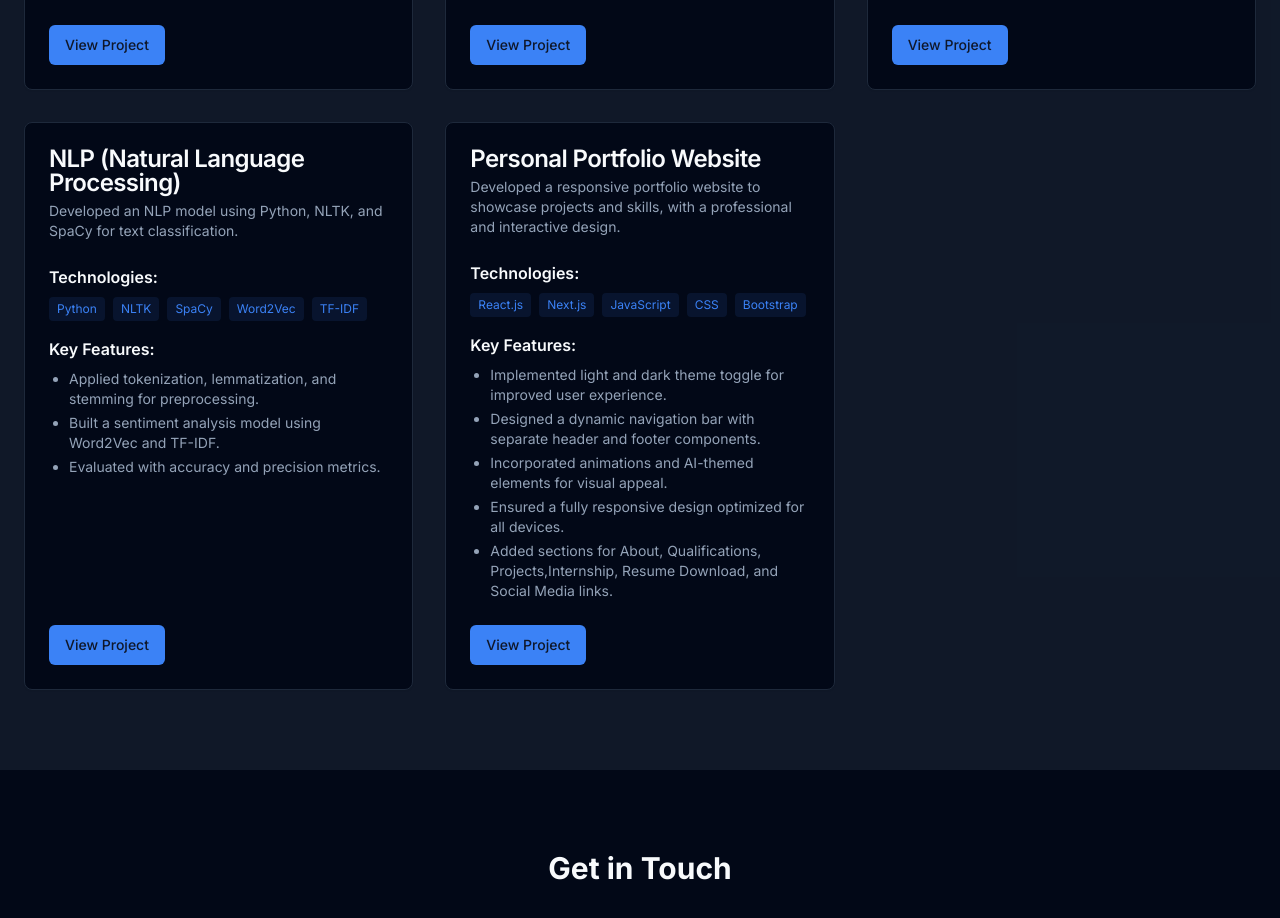
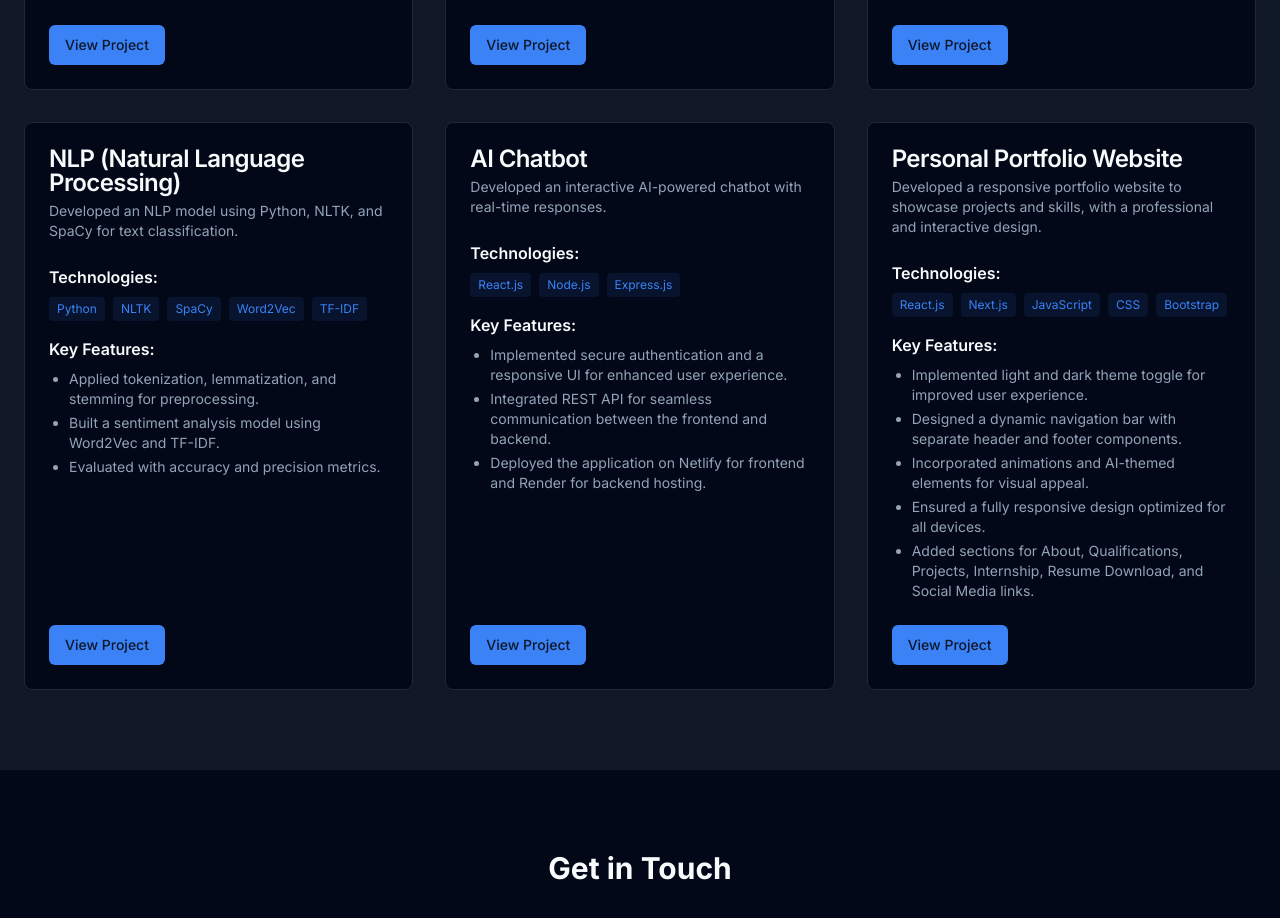
Before and after one commit to Mahi-kehkasha/portfolio-website, a Next.js app: page / in a window 1280 px wide. Shown: the part 2980-3898 px from the top of the page. Built offline with nearby package versions, Linux system fonts and the light colour scheme.

Commit message:
Added AI Chatbot project to portfolio

```diff
--- a/components/Projects.tsx
+++ b/components/Projects.tsx
@@ -69,6 +69,19 @@ const projects = [
     link: 'https://github.com/Mahi-kehkasha/NLP-20Newsgroup.git',
   },
   {
+    title: 'AI Chatbot',
+    description:
+      'Developed an interactive AI-powered chatbot with real-time responses.',
+    technologies: ['React.js', 'Node.js', 'Express.js'],
+    details: [
+      'Implemented secure authentication and a responsive UI for enhanced user experience.',
+      'Integrated REST API for seamless communication between the frontend and backend.',
+      'Deployed the application on Netlify for frontend and Render for backend hosting.',
+    ],
+    link: 'https://lucky-pegasus-e54bd8.netlify.app/login',
+    repo: 'https://github.com/Mahi-kehkasha/chatbot.git',
+  },
+  {
     title: 'Personal Portfolio Website',
     description:
       'Developed a responsive portfolio website to showcase projects and skills, with a professional and interactive design.',
@@ -78,7 +91,7 @@ const projects = [
       'Designed a dynamic navigation bar with separate header and footer components.',
       'Incorporated animations and AI-themed elements for visual appeal.',
       'Ensured a fully responsive design optimized for all devices.',
-      'Added sections for About, Qualifications, Projects,Internship, Resume Download, and Social Media links.',
+      'Added sections for About, Qualifications, Projects, Internship, Resume Download, and Social Media links.',
     ],
     link: ' ',
   },
--- a/components/ResumeDownload.tsx
+++ b/components/ResumeDownload.tsx
@@ -11,7 +11,8 @@ export default function ResumeDownload() {
     setIsDownloading(true);
     try {
       // Ensure the file is inside the 'public' folder
-      const resumeUrl = '/Maheen Kehkasha.pdf'; // No need for full path
+      const resumeUrl = '/Maheen-Kehkasha-updated.pdf';
+      // No need for full path
 
       // Create a temporary <a> element to trigger the download
       const link = document.createElement('a');
```
Also changed, not shown: 1 other file (tests, documents, lock files or other folders).
